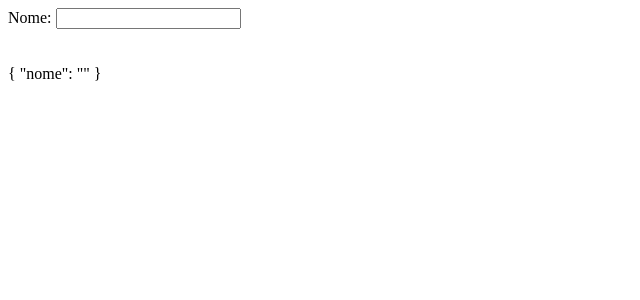
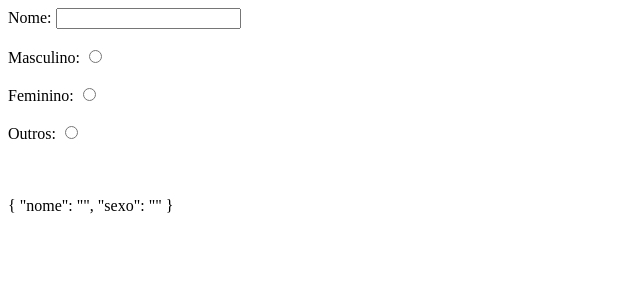
Before and after one commit to Brunocs1991/udemy_angular_basico_avancado, an Angular app in the folder primeiro_app/: page / in a window 1280 px wide. Shown: the top 300 px of the page, without its empty margins (0-640 px from the left). Built offline with nearby package versions, Linux system fonts and the light colour scheme.

Commit message:
input radio

```diff
--- a/primeiro_app/src/app/forms/forms.component.html
+++ b/primeiro_app/src/app/forms/forms.component.html
@@ -1,6 +1,20 @@
 <form action="" #form="ngForm">
   <label for="nome">Nome: </label>
   <input type="text" name="nome" id="nome" ngModel>
+  <br>
+  <br>
+  <label for="sexo">Masculino: </label>
+  <input type="radio" name="sexo" id="sexo" value="Masculino" ngModel>
+  <br>
+  <br>
+  <label for="sexo">Feminino: </label>
+  <input type="radio" name="sexo" id="sexo" value="Feminino" ngModel>
+  <br>
+  <br>
+  <label for="sexo">Outros: </label>
+  <input type="radio" name="sexo" id="sexo" value="Outros" ngModel>
+  <br>
+  <br>
 </form>
 <br>
 <br>
```
